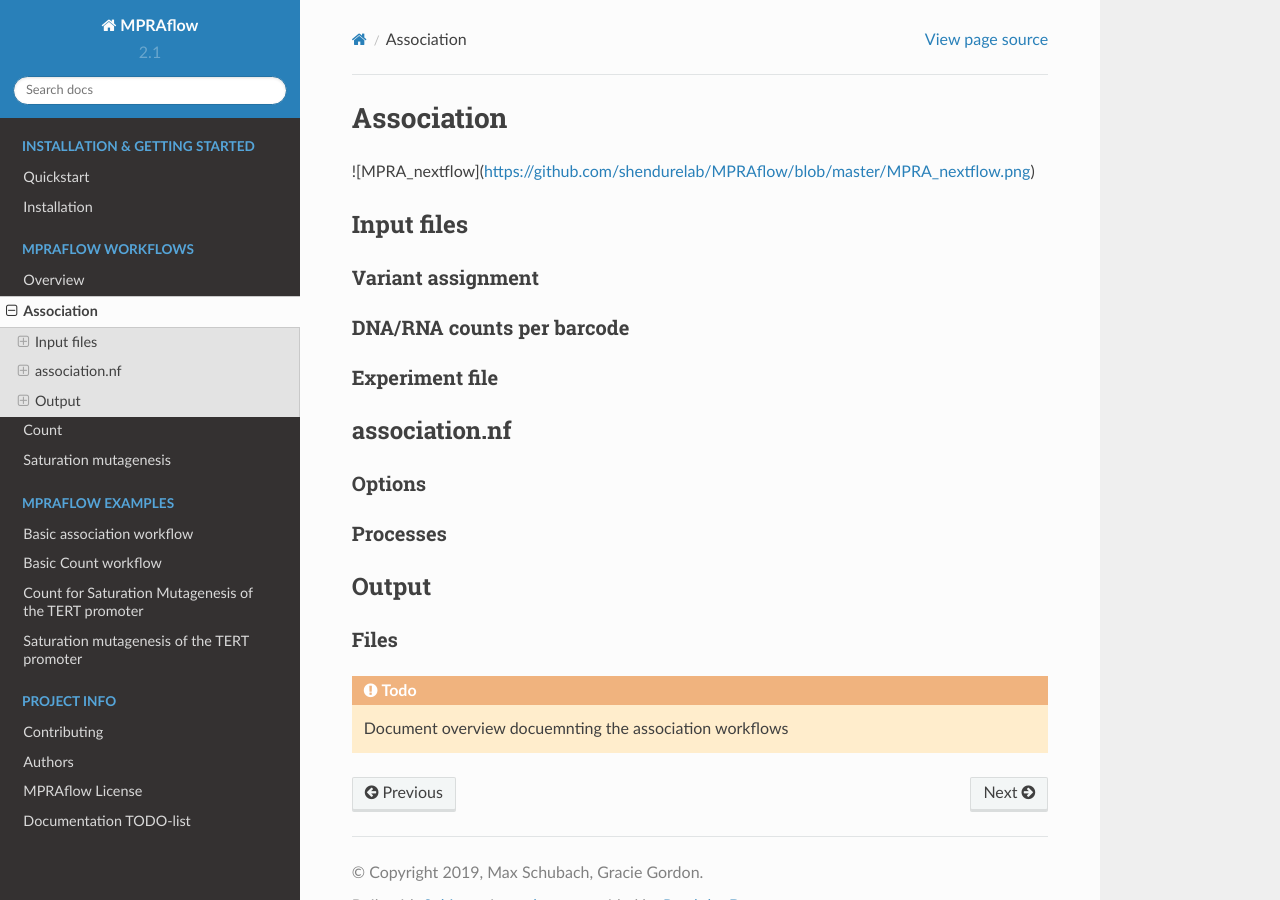
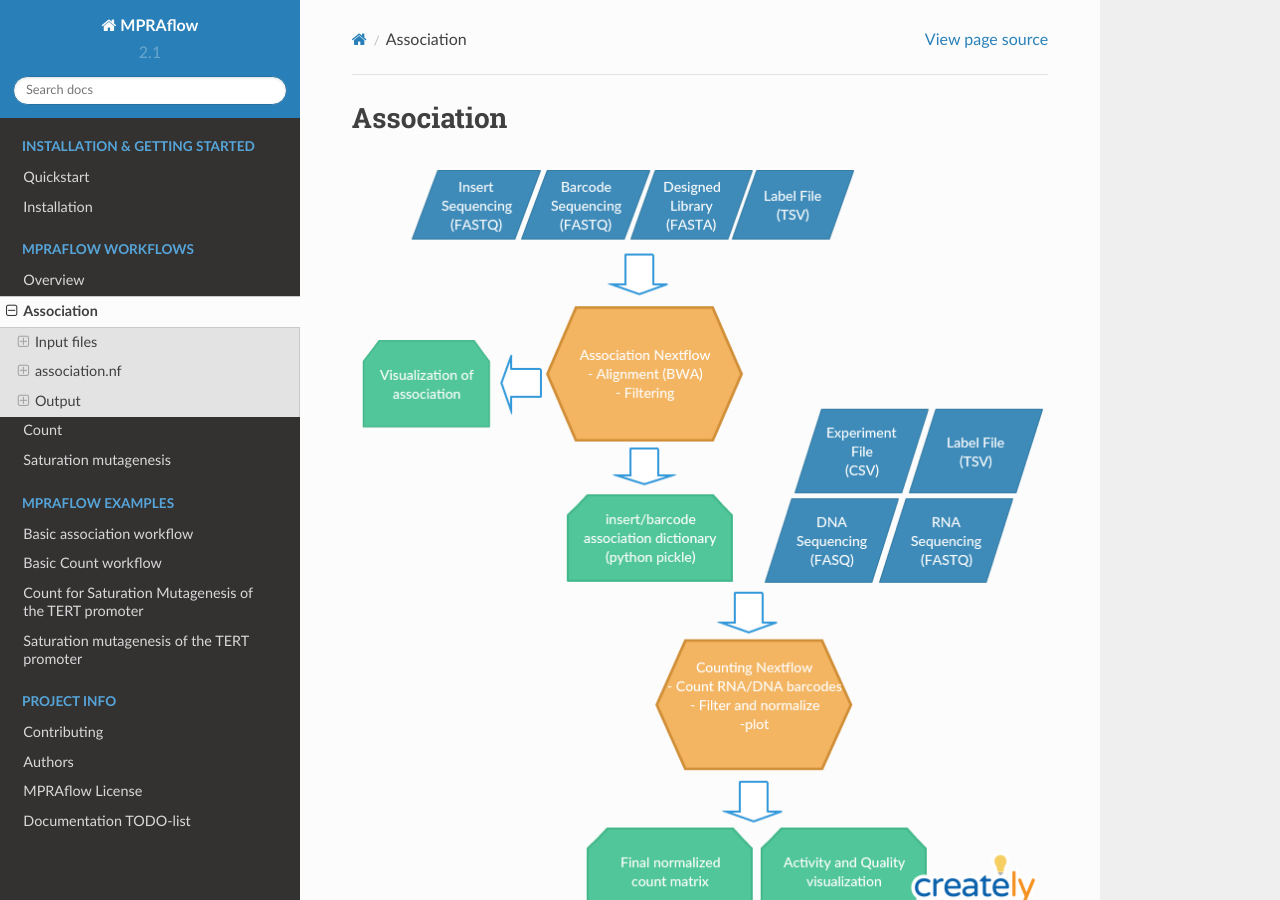
Before and after one commit to shendurelab/MPRAflow, a Sphinx documentation site: the page built from docs/association.rst, in a window 1280 px wide and 900 px high. Built offline with Sphinx 7.4.7 and the Read the Docs theme 2.0.0, drawn with Linux system fonts in a browser that asks for light colours; formulas are drawn with MathJax 3; pages that are not in the unit, such as notebooks, are missing from menus.

Commit message:
Update association.rst

```diff
--- a/docs/association.rst
+++ b/docs/association.rst
@@ -4,7 +4,7 @@
 Association
 =====================
 
-![MPRA_nextflow](https://github.com/shendurelab/MPRAflow/blob/master/MPRA_nextflow.png)
+.. image:: https://github.com/shendurelab/MPRAflow/blob/master/MPRA_nextflow.png
 
 Input files
 ===============
```
